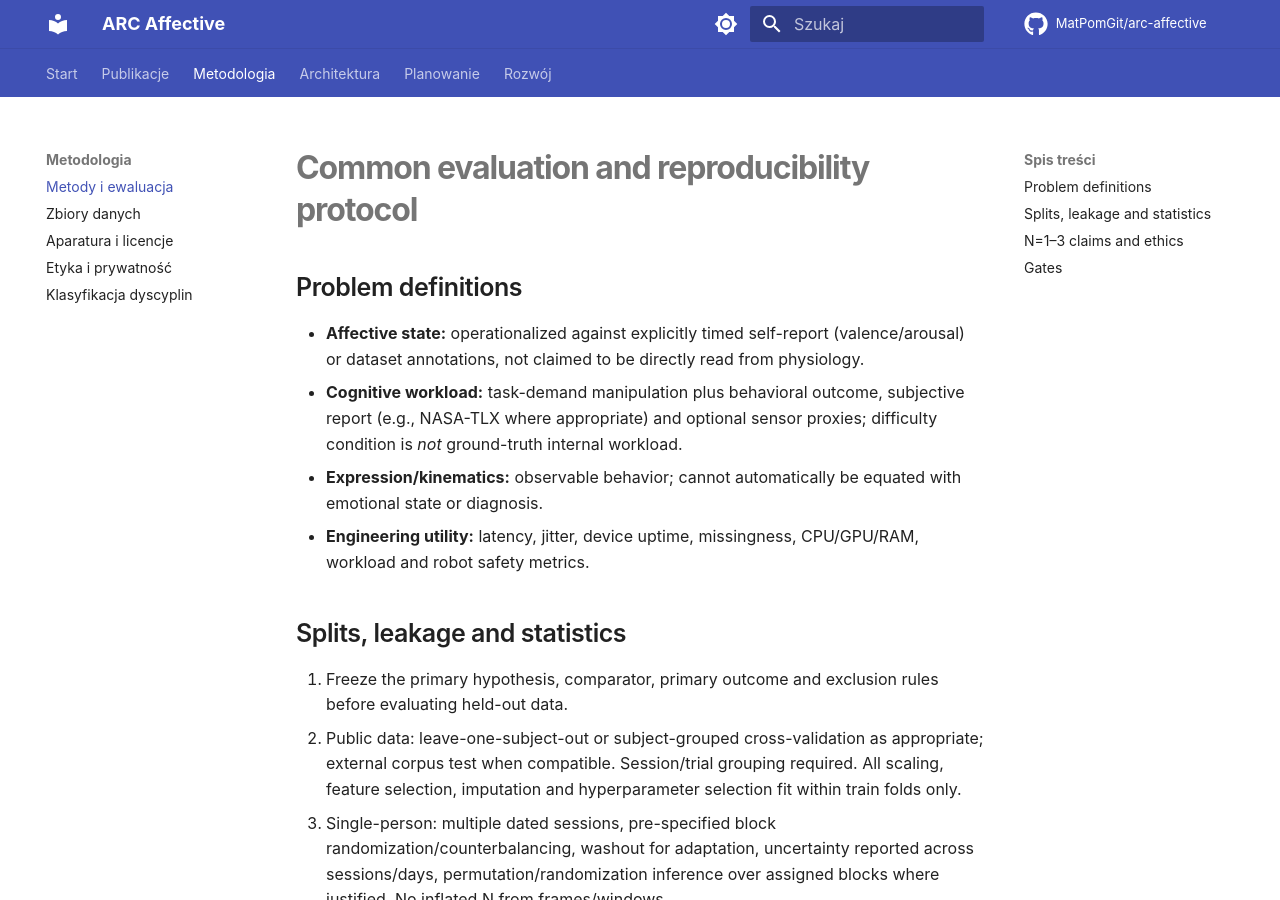
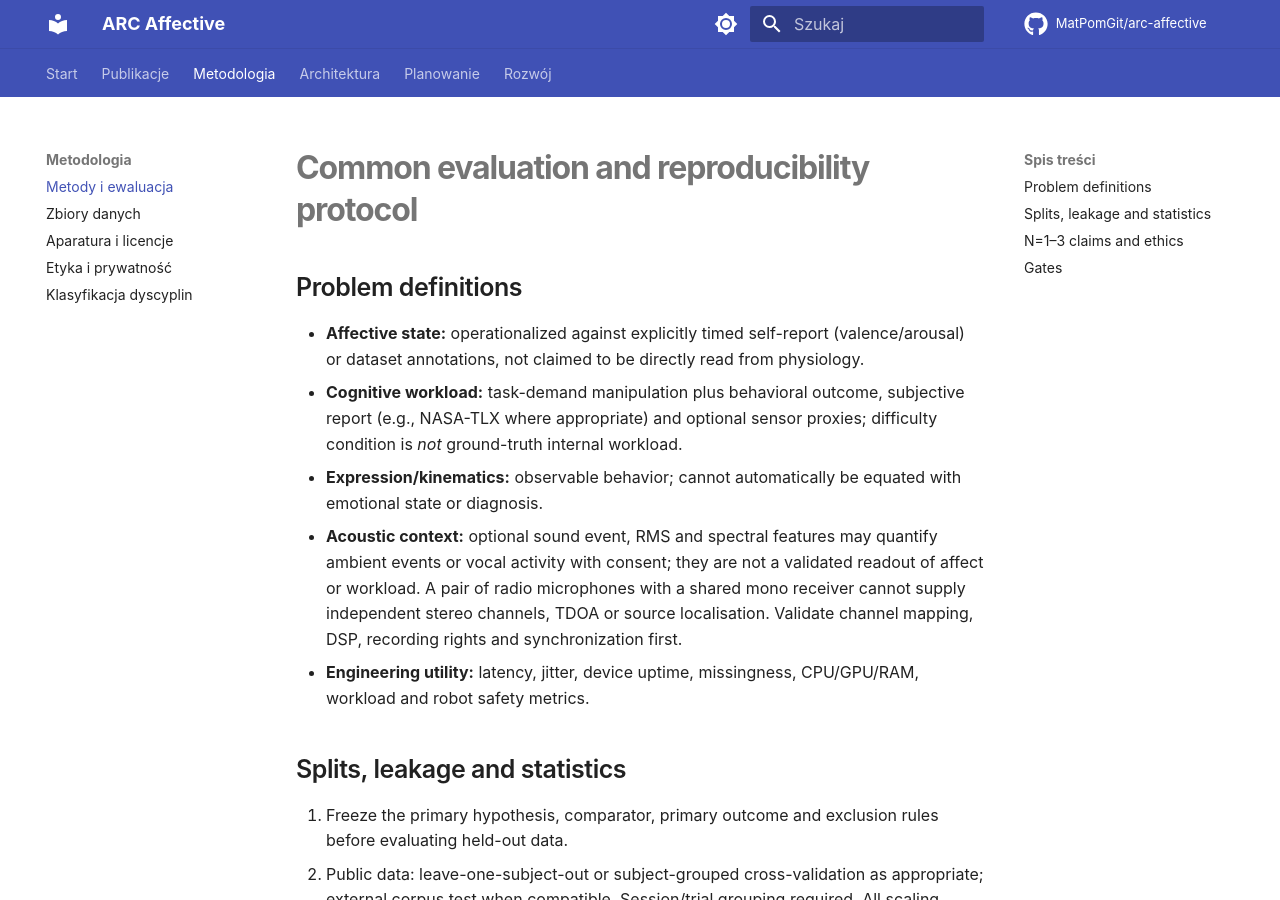
Before and after one commit to MatPomGit/arc-affective, an MkDocs documentation site: the page built from docs/methodology.md, in a window 1280 px wide and 900 px high. Built offline with MkDocs 1.6.1 and Material for MkDocs 9.7.7, drawn with Linux system fonts in a browser that asks for light colours; comment, search, counter and statistics services are not loaded.

Commit message:
docs: document Tobii audio sensor constraints and multimodal use

```diff
--- a/docs/methodology.md
+++ b/docs/methodology.md
@@ -4,6 +4,7 @@
 - **Affective state:** operationalized against explicitly timed self-report (valence/arousal) or dataset annotations, not claimed to be directly read from physiology.
 - **Cognitive workload:** task-demand manipulation plus behavioral outcome, subjective report (e.g., NASA-TLX where appropriate) and optional sensor proxies; difficulty condition is *not* ground-truth internal workload.
 - **Expression/kinematics:** observable behavior; cannot automatically be equated with emotional state or diagnosis.
+- **Acoustic context:** optional sound event, RMS and spectral features may quantify ambient events or vocal activity with consent; they are not a validated readout of affect or workload. A pair of radio microphones with a shared mono receiver cannot supply independent stereo channels, TDOA or source localisation. Validate channel mapping, DSP, recording rights and synchronization first.
 - **Engineering utility:** latency, jitter, device uptime, missingness, CPU/GPU/RAM, workload and robot safety metrics.
 
 ## Splits, leakage and statistics
```
